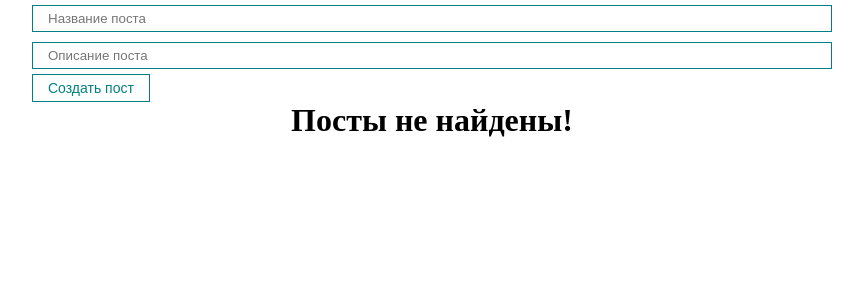
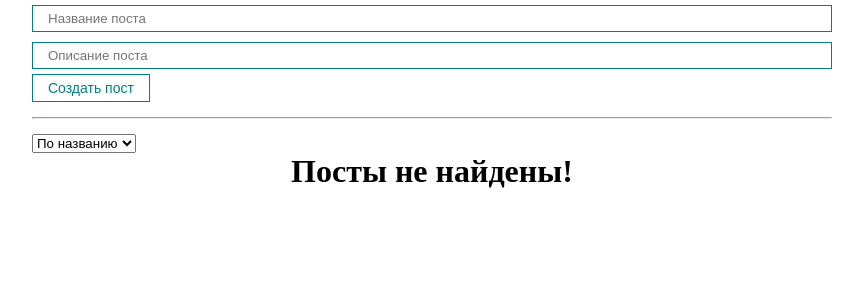
Before and after one commit to Araym51/react_basics, a React (Create React App) app: page / in a window 1280 px wide. Shown: the top 300 px of the page, without its empty margins (208-1071 px from the left). Built offline with nearby package versions, Linux system fonts and the light colour scheme.

Commit message:
сортировка, выпадающий список

```diff
--- a/src/App.js
+++ b/src/App.js
@@ -1,12 +1,11 @@
-import React, {useRef, useState} from "react";
-import Counter from "./components/Counter";
+import React, {useState} from "react";
 import './styles/App.css'
 import PostList from "./components/PostList";
-import MyButton from "./components/UI/button/MyButton";
-import MyInput from "./components/UI/input/myInput";
 import PostForm from "./components/PostForm";
+import MySelect from "./components/UI/select/MySelect";
 
 function App() {
+    const [selectedSort, setSelectedSort] = useState('')
     const [posts, setPosts] = useState([])
 
     const createPost = (newPost) => {
@@ -18,10 +17,27 @@
         setPosts(posts.filter(p => p.id !== post.id))
     }
 
+    const sortPosts = (sort) => {
+        setSelectedSort(sort);
+        setPosts([...posts].sort((a, b) => a[sort].localeCompare(b[sort])))
+    }
+
     return (
         <div className="App">
             {/*<Counter/>*/}
             <PostForm create={createPost}/>
+            <hr style={{margin: '15px 0'}}/>
+            <div>
+                <MySelect
+                    value={selectedSort}
+                    onChange={sortPosts}
+                    defaultValue="Сортировка"
+                    options={[
+                        {value: 'title', name: 'По названию'},
+                        {value: 'body', name: 'По описанию'},
+                    ]}
+                />
+            </div>
             {posts.length !== 0
                 ? <PostList remove={removePost} posts={posts} title="Список постов 1"/>
                 : <h1 style={{textAlign: 'center'}}>Посты не найдены!</h1>
--- /dev/null
+++ b/src/components/UI/select/MySelect.jsx
@@ -0,0 +1,19 @@
+import React from 'react';
+
+const MySelect = ({options, defaultValue, value, onChange}) => {
+    return (
+        <select
+            value={value}
+            onChange={event => onChange(event.target.value)}
+        >
+            <option disabled value="value_1">{defaultValue}</option>
+            {options.map(option =>
+                <option key={option.value} value={option.value}>
+                    {option.name}
+                </option>
+            )}
+        </select>
+    );
+};
+
+export default MySelect;
```
